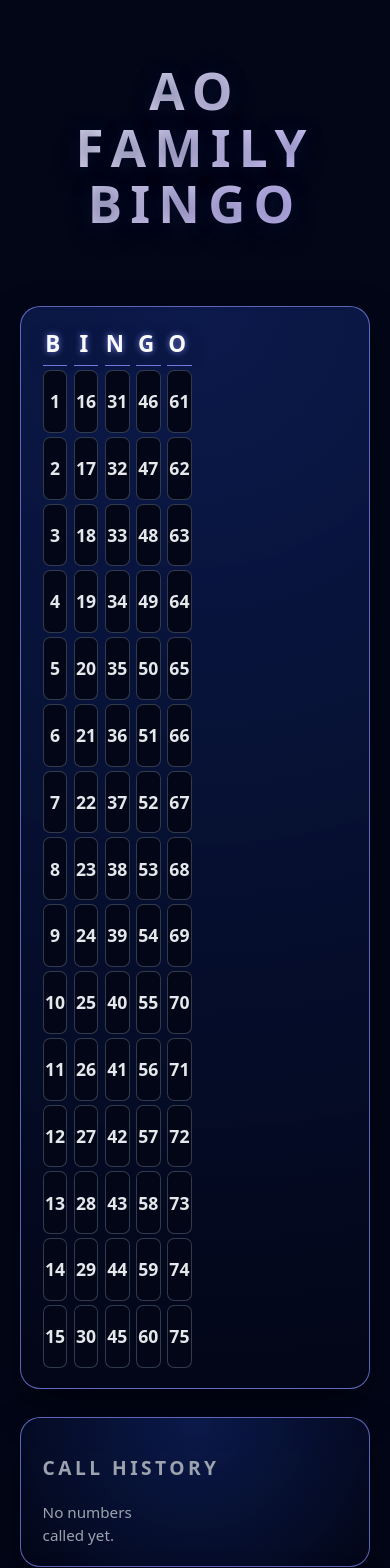
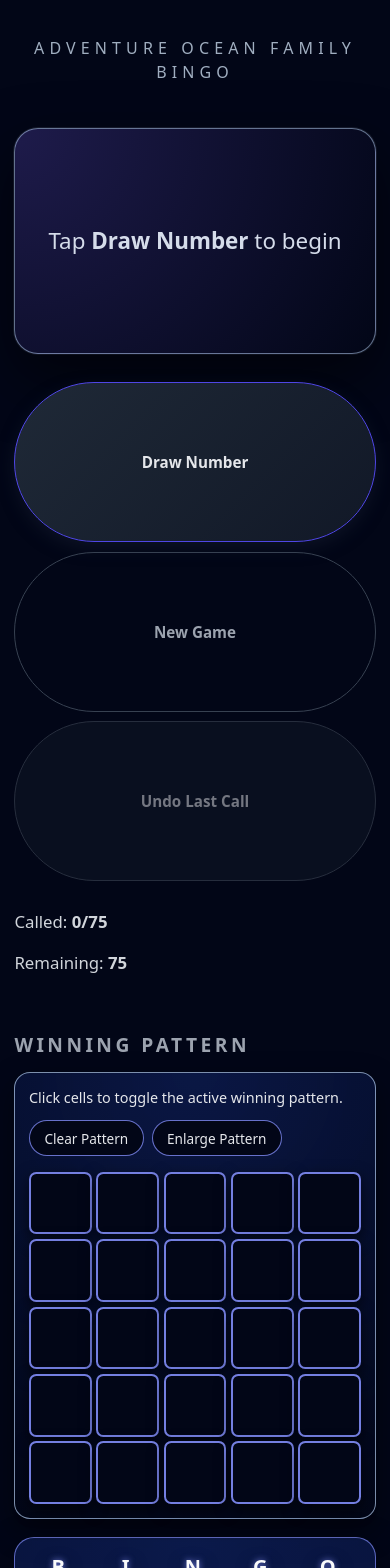
Before and after one commit to dianeatienza/bingo-draw-machine, a React (Vite) app: page / in a window 390 px wide. Shown: the top 1568 px of the page. Built offline with nearby package versions, Linux system fonts and the light colour scheme.

Commit message:
Improved responsiveness

```diff
--- a/src/App.css
+++ b/src/App.css
@@ -1,11 +1,11 @@
 .bingo-root {
   width: 100%;
   min-height: 100vh;
-  padding: 2.5rem 3rem 3rem;
+  padding: 1.5rem 2rem 2rem;
   box-sizing: border-box;
   display: flex;
   flex-direction: column;
-  gap: 2.5rem;
+  gap: 1.5rem;
   text-align: left;
 }
 
@@ -18,9 +18,9 @@
 }
 
 .bingo-title {
-  font-size: clamp(3.2rem, 6vw, 4.8rem);
+  font-size: clamp(2.8rem, 5vw, 4.2rem);
   font-weight: 800;
-  letter-spacing: 0.16em;
+  letter-spacing: 0.12em;
   text-transform: uppercase;
   background: linear-gradient(135deg, #e5e7eb, #c4b5fd);
   -webkit-background-clip: text;
@@ -41,7 +41,7 @@
 .bingo-layout {
   display: grid;
   grid-template-columns: 1.7fr 1.3fr;
-  gap: 2rem;
+  gap: 1.5rem;
   align-items: stretch;
 }
 
@@ -69,14 +69,14 @@
   align-items: center;
   justify-content: center;
   gap: 1.5rem;
-  padding: 2.5rem 1.5rem;
+  padding: 1.6rem 1.25rem;
   border-radius: 1.5rem;
   background: radial-gradient(circle at top left, #1e1b4b, #020617);
   border: 1px solid rgba(191, 219, 254, 0.5);
   box-shadow:
     0 24px 60px rgba(0, 0, 0, 0.55),
     0 0 0 1px rgba(148, 163, 184, 0.15);
-  min-height: 220px;
+  min-height: 160px;
 }
 
 .bingo-now-letter {
@@ -104,22 +104,24 @@
 }
 
 .bingo-now-placeholder {
-  font-size: clamp(2rem, 3vw, 2.4rem);
+  font-size: clamp(1.4rem, 2.4vw, 1.8rem);
   font-weight: 500;
-  color: #e5e7eb;
   text-align: center;
+  color: rgb(213, 220, 234);
+  white-space: nowrap;
 }
+
 
 .bingo-controls {
   display: flex;
   flex-wrap: wrap;
-  gap: 1rem;
+  gap: 0.75rem;
 }
 
 .bingo-button {
   flex: 1 1 160px;
-  padding: 1.1rem 1.4rem;
-  font-size: 1.1rem;
+  padding: 0.9rem 1.2rem;
+  font-size: 1rem;
   font-weight: 600;
   border-radius: 999px;
   border: 1px solid transparent;
@@ -222,7 +224,7 @@
 }
 
 .bingo-pattern-description {
-  font-size: 1rem;
+  font-size: 0.95rem;
   color: #e5e7eb;
 }
 
@@ -357,7 +359,7 @@
 
 .bingo-grid-wrapper,
 .bingo-history-wrapper {
-  padding: 1.25rem 1.35rem;
+  padding: 1rem 1.1rem;
   border-radius: 1.25rem;
   background: radial-gradient(circle at top, rgba(30, 64, 175, 0.35), #020617);
   border: 1px solid rgba(129, 140, 248, 0.7);
@@ -367,8 +369,8 @@
 .bingo-grid {
   display: grid;
   grid-template-columns: repeat(5, minmax(0, 1fr));
-  gap: 0.4rem;
-  font-size: 0.85rem;
+  gap: 0.3rem;
+  font-size: 0.7rem;
 }
 
 .bingo-column {
@@ -379,7 +381,7 @@
 
 .bingo-column-header {
   text-align: center;
-  font-size: clamp(1.4rem, 2.2vw, 1.8rem);
+  font-size: clamp(1.25rem, 1.9vw, 1.6rem);
   font-weight: 800;
   letter-spacing: 0.2em;
   text-transform: uppercase;
@@ -396,12 +398,12 @@
   flex-direction: column;
   align-items: center;
   justify-content: center;
-  padding: 0.4rem 0.2rem;
+  padding: 0.25rem 0.15rem;
   border-radius: 0.45rem;
   background: #020617;
   color: #e5e7eb;
   border: 1px solid rgba(55, 65, 81, 0.9);
-  min-height: 48px;
+  min-height: 36px;
 }
 
 .bingo-cell.called {
@@ -422,7 +424,7 @@
 }
 
 .bingo-history {
-  max-height: 260px;
+  max-height: 220px;
   overflow-y: auto;
   padding-right: 0.3rem;
   display: grid;
@@ -454,19 +456,55 @@
 
 @media (max-width: 960px) {
   .bingo-root {
-    padding: 1.75rem 1.25rem 2.5rem;
+    padding: 1.25rem 1.25rem 2rem;
   }
 
   .bingo-layout {
     grid-template-columns: 1fr;
+    gap: 1.25rem;
   }
 
   .bingo-grid {
-    grid-template-columns: repeat(10, minmax(0, 1fr));
+    grid-template-columns: repeat(5, minmax(0, 1fr));
+    gap: 0.3rem;
+  }
+
+  .bingo-control-panel {
+    order: -1; /* show current call & controls above board on tablets/phones */
+  }
+
+  .bingo-history {
+    max-height: 200px;
+  }
+
+  .bingo-now-letter {
+    font-size: clamp(3.5rem, 7vw, 4.5rem);
+  }
+
+  .bingo-now-value {
+    font-size: clamp(3.5rem, 7.5vw, 4.8rem);
+  }
+
+  .bingo-pattern-description {
+    font-size: 0.9rem;
   }
 }
 
 @media (max-width: 640px) {
+  .bingo-root {
+    padding: 1.25rem 0.9rem 2rem;
+    gap: 1.75rem;
+  }
+
+  .bingo-title {
+    font-size: clamp(2.4rem, 8vw, 3.1rem);
+    letter-spacing: 0.12em;
+  }
+
+  .bingo-layout {
+    gap: 1.1rem;
+  }
+
   .bingo-now-number {
     flex-direction: column;
     gap: 0.5rem;
@@ -480,4 +518,40 @@
   .bingo-status {
     flex-direction: column;
   }
+
+  .bingo-grid-wrapper,
+  .bingo-history-wrapper {
+    padding: 0.85rem 0.85rem;
+  }
+
+  .bingo-grid {
+    font-size: 0.65rem;
+  }
+
+  .bingo-pattern {
+    padding: 0.85rem 0.85rem 0.9rem;
+  }
+
+  .bingo-pattern-overlay-inner {
+    width: 100%;
+    padding: 1.5rem 1.25rem 1.6rem;
+  }
+
+  .bingo-pattern-text {
+    max-width: 100%;
+  }
+
+  .bingo-pattern-header-row {
+    flex-direction: column;
+    align-items: flex-start;
+  }
+
+  .bingo-controls {
+    gap: 0.6rem;
+  }
+
+  .bingo-button {
+    padding: 0.8rem 1rem;
+    font-size: 0.95rem;
+  }
 }
--- a/src/App.tsx
+++ b/src/App.tsx
@@ -146,10 +146,8 @@ function App() {
   return (
     <div className="bingo-root">
       <header className="bingo-header">
-        <h1 className="bingo-title">AO Family Bingo</h1>
-        {/* <p className="bingo-subtitle">
-          Large-screen friendly control panel for live games
-        </p> */}
+        {/* <h1 className="bingo-title">AO Family Bingo</h1> */}
+        <p className="bingo-subtitle">ADventure Ocean Family Bingo</p>
       </header>
 
       <main className="bingo-layout">
@@ -205,14 +203,11 @@ function App() {
                   {getBingoLetter(lastCalled.value)}
                 </span>
                 <span className="bingo-now-value">{lastCalled.value}</span>
-                {/* <span className="bingo-now-code">
-                  {getBingoLetter(lastCalled.value)}-{lastCalled.value}
-                </span> */}
               </>
             ) : (
-              <span className="bingo-now-placeholder">
-                Press DRAW NUMBER to begin
-              </span>
+              <div className="bingo-now-placeholder">
+                Tap <strong>Draw Number</strong> to begin
+              </div>
             )}
           </div>
 
```
